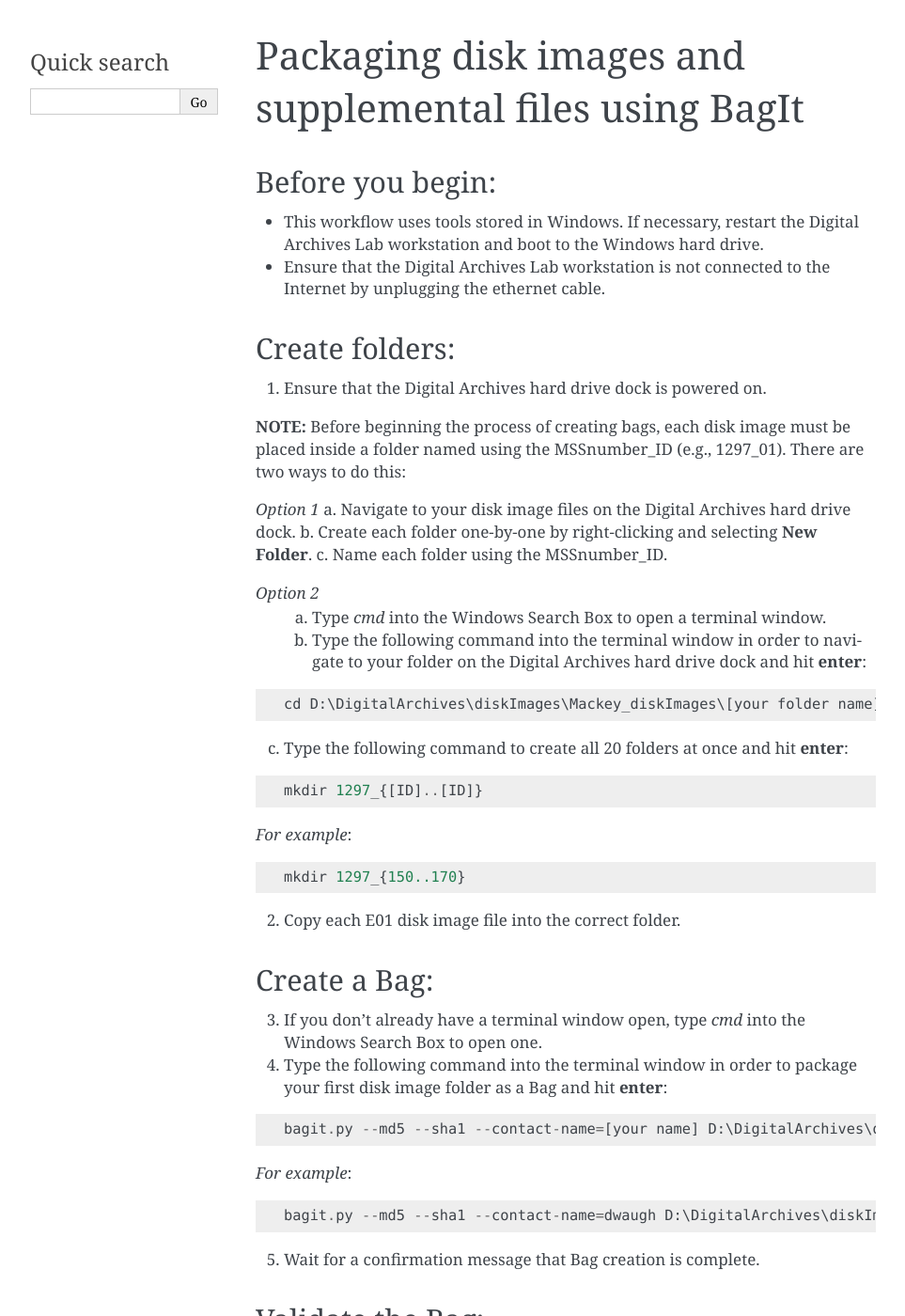
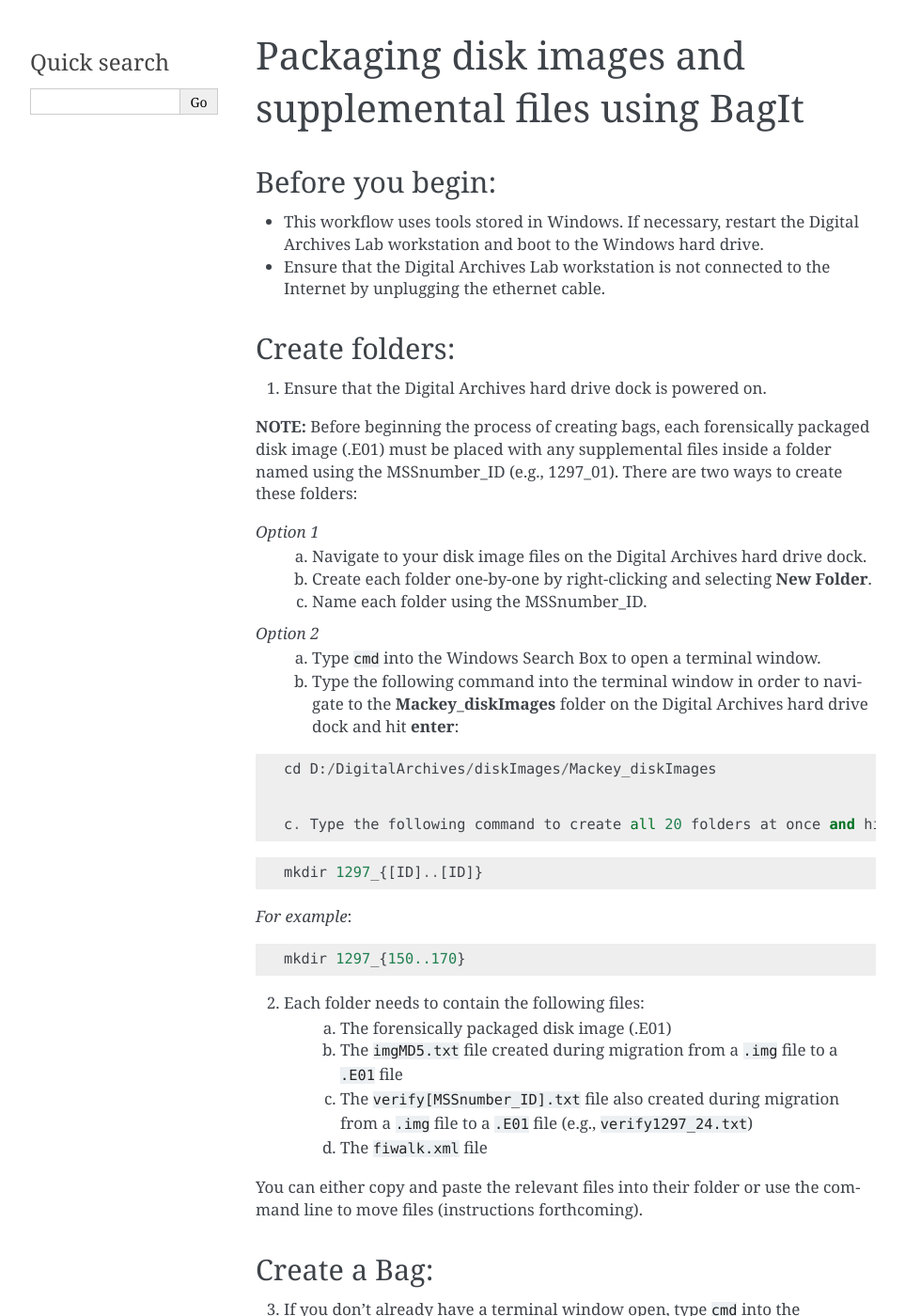
Before and after one commit to bedwards254/born-digital-bootcamp, a Sphinx documentation site: the page built from docs/creatingBags.rst, in a window 1280 px wide and 1400 px high. Shown: the whole window at 94% size, without its empty margins (148-1111 px from the left). Built offline with Sphinx 7.4.7, drawn with Linux system fonts in a browser that asks for light colours; some of the changed text lies outside the part shown.

Commit message:
Completes and corrects instructions

```diff
--- a/docs/creatingBags.rst
+++ b/docs/creatingBags.rst
@@ -17,23 +17,23 @@ Create folders:
 
 1. Ensure that the Digital Archives hard drive dock is powered on.
 
-**NOTE:** Before beginning the process of creating bags, each disk image must be placed inside a folder named using the MSSnumber_ID (e.g., 1297_01). There are two ways to do this:
+**NOTE:** Before beginning the process of creating bags, each forensically packaged disk image (.E01) must be placed with any supplemental files inside a folder named using the MSSnumber_ID (e.g., 1297_01). There are two ways to create these folders:
 
 *Option 1*
-a. Navigate to your disk image files on the Digital Archives hard drive dock.
-b. Create each folder one-by-one by right-clicking and selecting **New Folder**.
-c. Name each folder using the MSSnumber_ID.
+	a. Navigate to your disk image files on the Digital Archives hard drive dock.
+	b. Create each folder one-by-one by right-clicking and selecting **New Folder**.
+	c. Name each folder using the MSSnumber_ID.
 
 *Option 2*
-	a. Type `cmd` into the Windows Search Box to open a terminal window.
-	b. Type the following command into the terminal window in order to navigate to your folder on the Digital Archives hard drive dock and hit **enter**:
+	a. Type ``cmd`` into the Windows Search Box to open a terminal window.
+	b. Type the following command into the terminal window in order to navigate to the **Mackey_diskImages** folder on the Digital Archives hard drive dock and hit **enter**:
 
 ::
 
-	cd D:\DigitalArchives\diskImages\Mackey_diskImages\[your folder name]
+	cd D:/DigitalArchives/diskImages/Mackey_diskImages
 
 
-c. Type the following command to create all 20 folders at once and hit **enter**:
+	c. Type the following command to create all 20 folders at once and hit **enter**:
 
 ::
 
@@ -43,22 +43,32 @@ c. Type the following command to create all 20 folders at once and hit **enter**
 
 	mkdir 1297_{150..170}
 
-2. Copy each E01 disk image file into the correct folder.
+2. Each folder needs to contain the following files:
+	a. The forensically packaged disk image (.E01)
+	b. The ``imgMD5.txt`` file created during migration from a ``.img`` file to a ``.E01`` file
+	c. The ``verify[MSSnumber_ID].txt`` file also created during migration from a ``.img`` file to a ``.E01`` file (e.g., ``verify1297_24.txt``)
+	d. The ``fiwalk.xml`` file
+
+You can either copy and paste the relevant files into their folder or use the command line to move files (instructions forthcoming).
 
 ------------
 Create a Bag:
 ------------
 
-3. If you don't already have a terminal window open, type `cmd` into the Windows Search Box to open one.
+3. If you don't already have a terminal window open, type ``cmd`` into the Windows Search Box to open one.
 4. Type the following command into the terminal window in order to package your first disk image folder as a Bag and hit **enter**:
 
 ::
 
-	bagit.py --md5 --sha1 --contact-name=[your name] D:\DigitalArchives\diskImages\Mackey_diskImages\[your folder name]\[MSSnumber_ID]
+	bagit.py --md5 --sha1 --contact-name=[your netID]
+	D:\DigitalArchives\diskImages\Mackey_diskImages\
+	[MSSnumber_ID]
 
 *For example*::
 
-	bagit.py --md5 --sha1 --contact-name=dwaugh D:\DigitalArchives\diskImages\Mackey_diskImages\Waugh\1297_173
+	bagit.py --md5 --sha1 --contact-name=[netID]
+	D:\DigitalArchives\diskImages\Mackey_diskImages\
+	1297_173
 
 5. Wait for a confirmation message that Bag creation is complete.
 
@@ -70,11 +80,13 @@ Validate the Bag:
 
 ::
 
-	bagit.py --validate D:\DigitalArchives\diskImages\Mackey_diskImages\[your folder name]\[MSSnumber_ID]
+	bagit.py --validate D:\DigitalArchives\diskImages\
+	Mackey_diskImages\[MSSnumber_ID]
 
 *For example*::
 
-	bagit.py --validate D:\DigitalArchives\diskImages\Mackey_diskImages\Waugh\1297_173
+	bagit.py --validate D:\DigitalArchives\diskImages\
+	Mackey_diskImages\1297_173
 
 7. Wait for a confirmation message that the Bag is valid.
 
```
